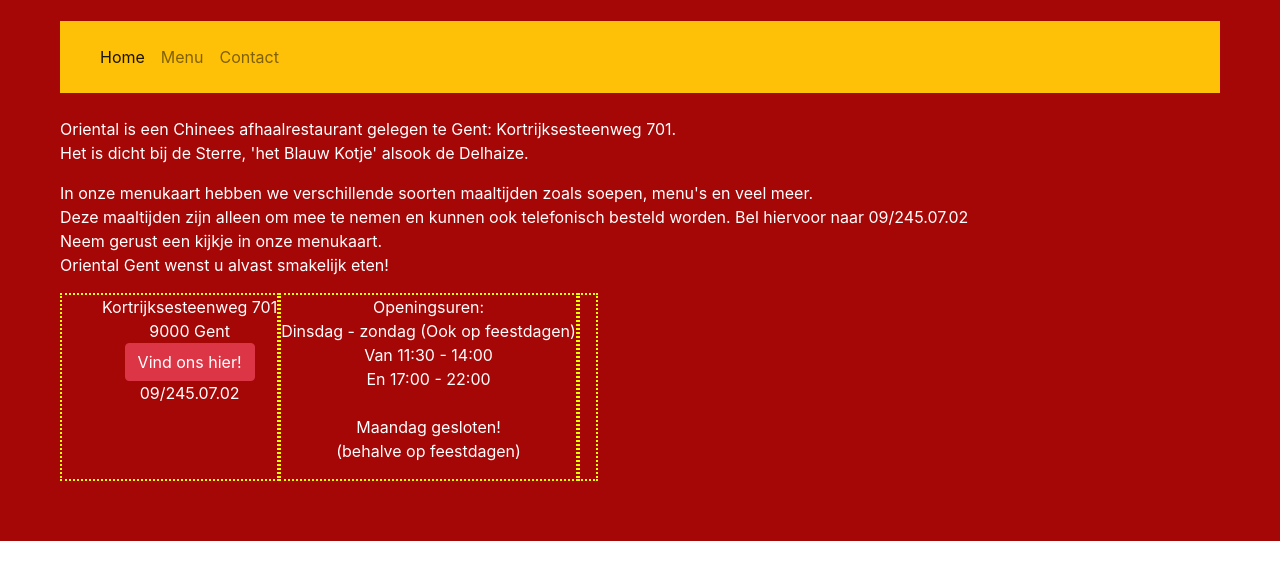
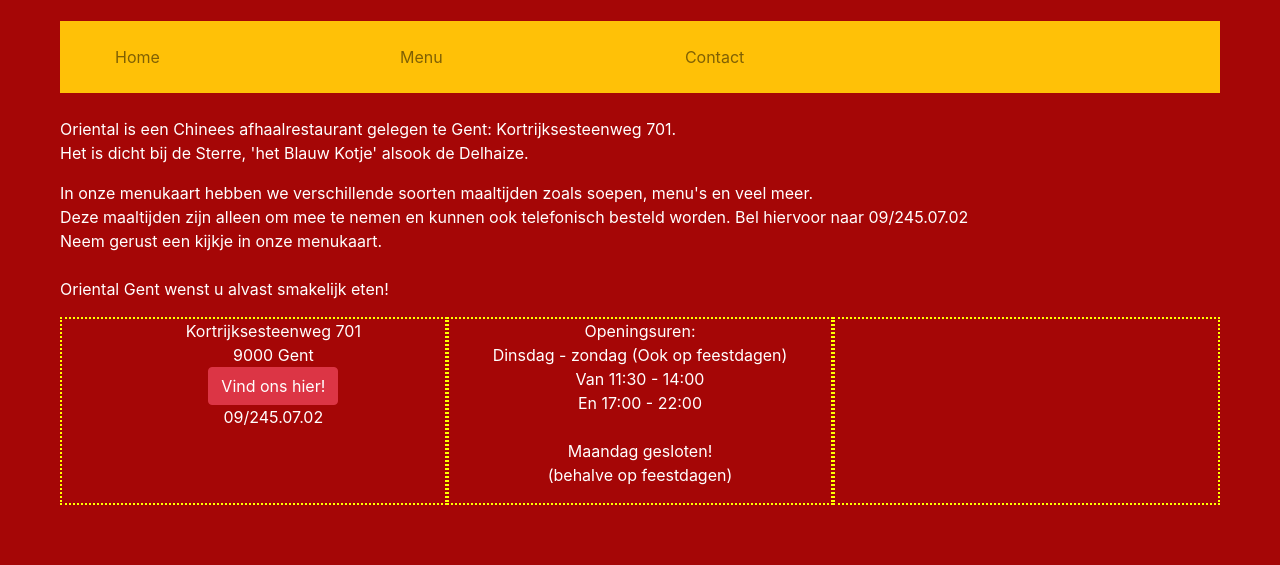
Before and after one commit to Anton90/Oriental-Gent, a plain HTML site: page index.html in a window 1280 px wide. Shown: the part 241-806 px from the top of the page. Drawn offline with nearby package versions, Linux system fonts and the light colour scheme.

Commit message:
grid in footer

```diff
--- a/index.html
+++ b/index.html
@@ -22,21 +22,21 @@
 		</div>
 <br>
 		<nav class="navbar navbar-expand-lg navbar-light bg-warning">
-			 <nav class="navbar navbar-expand-lg navbar-warning bg-warning">
+			 <nav class="navbar navbar-expand-lg navbar-light bg-warning">
 
-				  <button class="navbar-toggler" type="button" data-toggle="collapse" data-target="#navbarNavDropdown" aria-controls="navbarNavDropdown" aria-expanded="false" aria-label="Toggle navigation">
+				  <button class="navbar-toggler" type="button" data-toggle="collapse" data-target="#navbar" aria-controls="navbar" aria-expanded="false" aria-label="Toggle navigation">
 				    <span class="navbar-toggler-icon"></span>
 				  </button>
-				  <div class="collapse navbar-collapse" id="navbarNavDropdown">
+				  <div class="collapse navbar-collapse" id="navbar">
 				    <ul class="navbar-nav">
-				      <li class="nav-item active">
-				        <a class="nav-link" href="#">Home <span class="sr-only">(current)</span></a>
+				      <li class="nav-item col-12">
+				        <a class="nav-link" href="index.html">Home</a>
 				      </li>
-				      <li class="nav-item">
-				        <a class="nav-link" href="#">Menu</a>
+				      <li class="nav-item col-12">
+				        <a class="nav-link" href="menu.html">Menu</a>
 				      </li>
-				      <li class="nav-item">
-				        <a class="nav-link" href="#">Contact</a>
+				      <li class="nav-item col-12">
+				        <a class="nav-link" href="contact.html">Contact</a>
 				      </li>
 				      </ul>
 				  </div>
@@ -59,14 +59,14 @@
 		</div>
 		<div class="description">
 			<p>In onze menukaart hebben we verschillende soorten maaltijden zoals soepen,  menu's en veel meer. <br> Deze maaltijden zijn alleen om mee te nemen en kunnen ook telefonisch besteld worden. Bel hiervoor naar 09/245.07.02<br>
-			Neem gerust een kijkje in onze menukaart.<br>
+			Neem gerust een kijkje in onze menukaart.<br><br>
 			Oriental Gent wenst u alvast smakelijk eten!</p>
 		</div>
 		<!-- Add another div with pictures here -->
 	</div>
 <footer>
 	<div class="bottompage">
-		<div class="contactus">
+		<div class="contactus col-md-12">
 			<ul>
 				<li>Kortrijksesteenweg 701</li>
 				<li>9000 Gent</li>
@@ -106,7 +106,7 @@
 				<li>09/245.07.02</li>
 			</ul>
 		</div>
-		<div class="hours">
+		<div class="hours col-md-12">
 			<p>Openingsuren:<br>
 				Dinsdag - zondag (Ook op feestdagen)<br>
 				Van 11:30 - 14:00<br>
@@ -115,7 +115,7 @@
 				Maandag gesloten!<br>
 			(behalve op feestdagen)</p>
 		</div>
-		<div class="socials">
+		<div class="socials col-md-12">
 			<a href="https://www.facebook.com/orientalgent/" class="fas fa-facebook" alt="Facebook Oriental"></a>
 		</div>
 	</div>
--- a/styles.css
+++ b/styles.css
@@ -11,7 +11,6 @@ div {
 
 .top {
   display: flex;
-  flex-direction: row;
   justify-content: center;
 }
 
@@ -20,7 +19,12 @@ div {
   border: 2px solid yellow;
 }
 
-.nav ul li{
+.nav {
+  display:flex;
+  justify-content: center;
+}
+
+/*.nav ul li{
   list-style-type: none;
   margin: 0;
   padding: 0;
@@ -30,19 +34,19 @@ div {
   grid-template-columns: 1fr 1fr 1fr;
   justify-content: space-around;
   align-items: center;
-}
+} */
 
 ul {
   list-style-type: none;
 }
 
-li a {
+/*li a {
   display: block;
   color: white;
   text-align: center;
   padding: 14px 16px;
   text-decoration: none;
-}
+}*/
 
 /* Change the link color to #111 (black) on hover */
 li a:hover {
@@ -56,8 +60,8 @@ li a:hover {
 }
 
 .bottompage {
-  display: flex;
-  flex-direction: row;
+  display: grid;
+  grid-template-columns: 1fr 1fr 1fr;
   text-align: center;
 }
 
```
